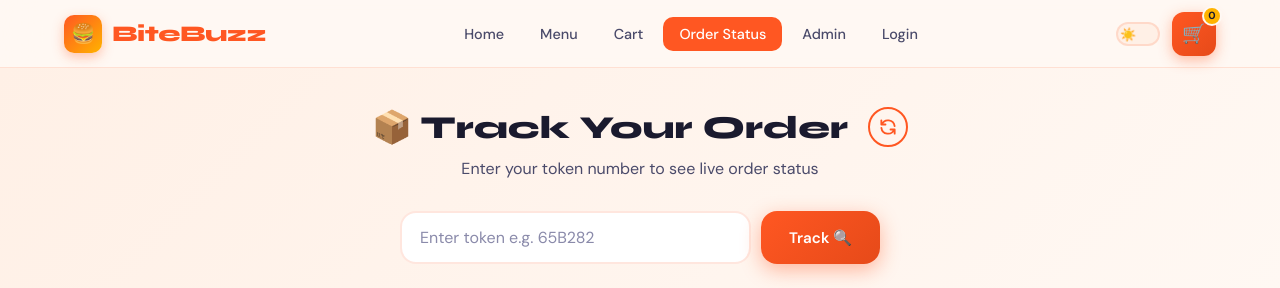
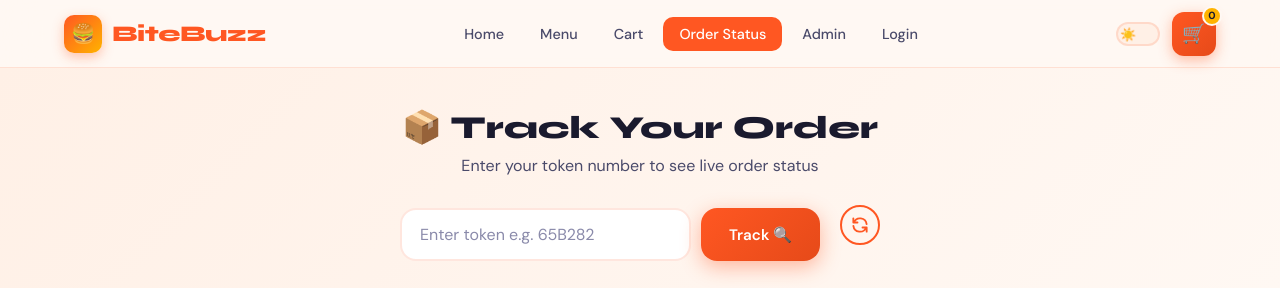
Before and after one commit to ValeraDarshil/BiteBuzz, a plain HTML site: page BiteBuzz/frontend/index.html in a window 1280 px wide. Both pictures are taken after a click on the button "📦 Track Order". Drawn offline with Linux system fonts and the light colour scheme.

Commit message:
feat: add refresh button on Track Your Order page

```diff
--- a/BiteBuzz/frontend/index.html
+++ b/BiteBuzz/frontend/index.html
@@ -323,11 +323,12 @@
   <div id="status-student-view">
     <div class="status-hero">
       <div style="max-width:700px;margin:0 auto">
-        <h1>📦 Track Your Order <button id="refresh-status-btn" class="refresh-status-btn" title="Refresh order status" onclick="refreshOrderStatus()"><svg class="refresh-icon" viewBox="0 0 24 24" fill="none" xmlns="http://www.w3.org/2000/svg"><path d="M4 4v5h.582m15.356 2A8.001 8.001 0 004.582 9m0 0H9m11 11v-5h-.581m0 0a8.003 8.003 0 01-15.357-2m15.357 2H15" stroke="currentColor" stroke-width="2.2" stroke-linecap="round" stroke-linejoin="round"/></svg></button></h1>
+        <h1>📦 Track Your Order</h1>
         <p>Enter your token number to see live order status</p>
         <div class="token-search">
           <input type="text" id="token-input" class="token-input" placeholder="Enter token e.g. 65B282" maxlength="6">
           <button class="btn-primary" id="lookup-btn">Track 🔍</button>
+          <button id="refresh-status-btn" class="refresh-status-btn" title="Refresh order status" onclick="refreshOrderStatus()"><svg class="refresh-icon" viewBox="0 0 24 24" fill="none" xmlns="http://www.w3.org/2000/svg"><path d="M4 4v5h.582m15.356 2A8.001 8.001 0 004.582 9m0 0H9m11 11v-5h-.581m0 0a8.003 8.003 0 01-15.357-2m15.357 2H15" stroke="currentColor" stroke-width="2.2" stroke-linecap="round" stroke-linejoin="round"/></svg></button>
         </div>
       </div>
     </div>
```
